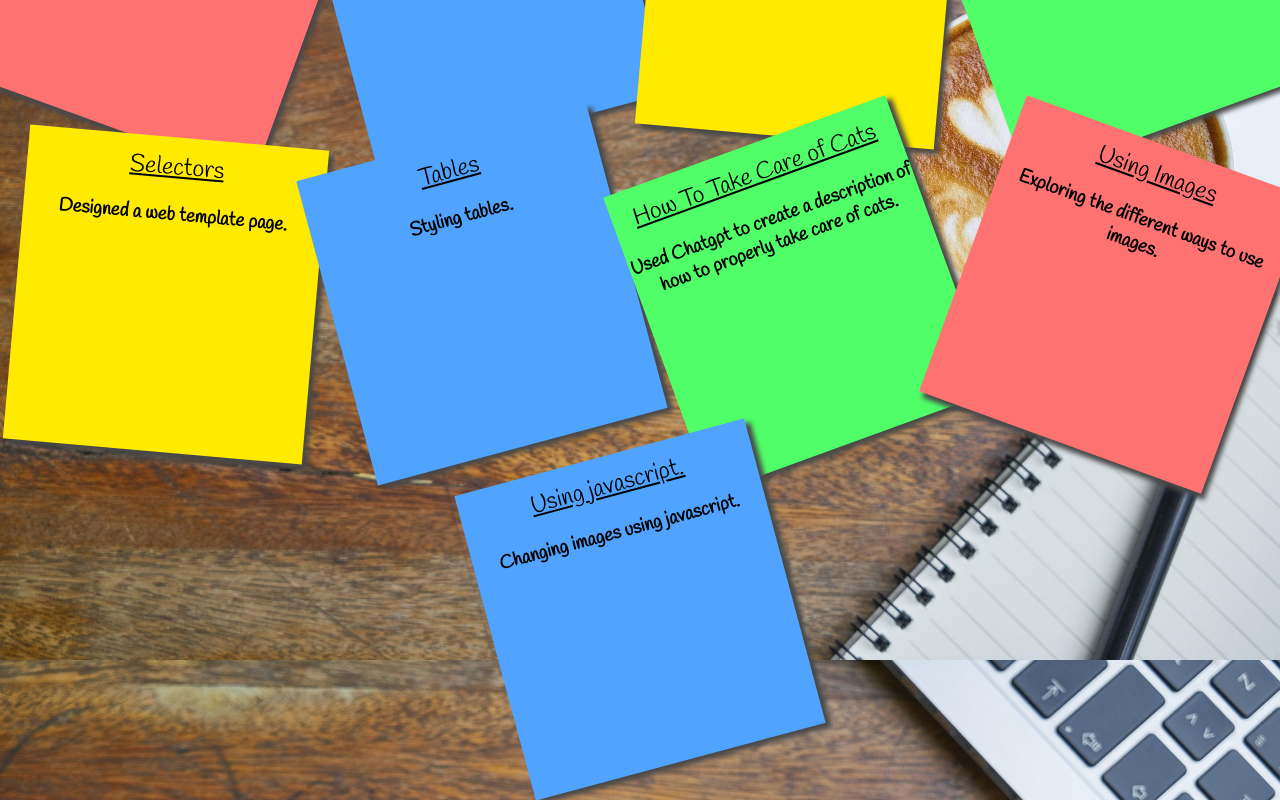
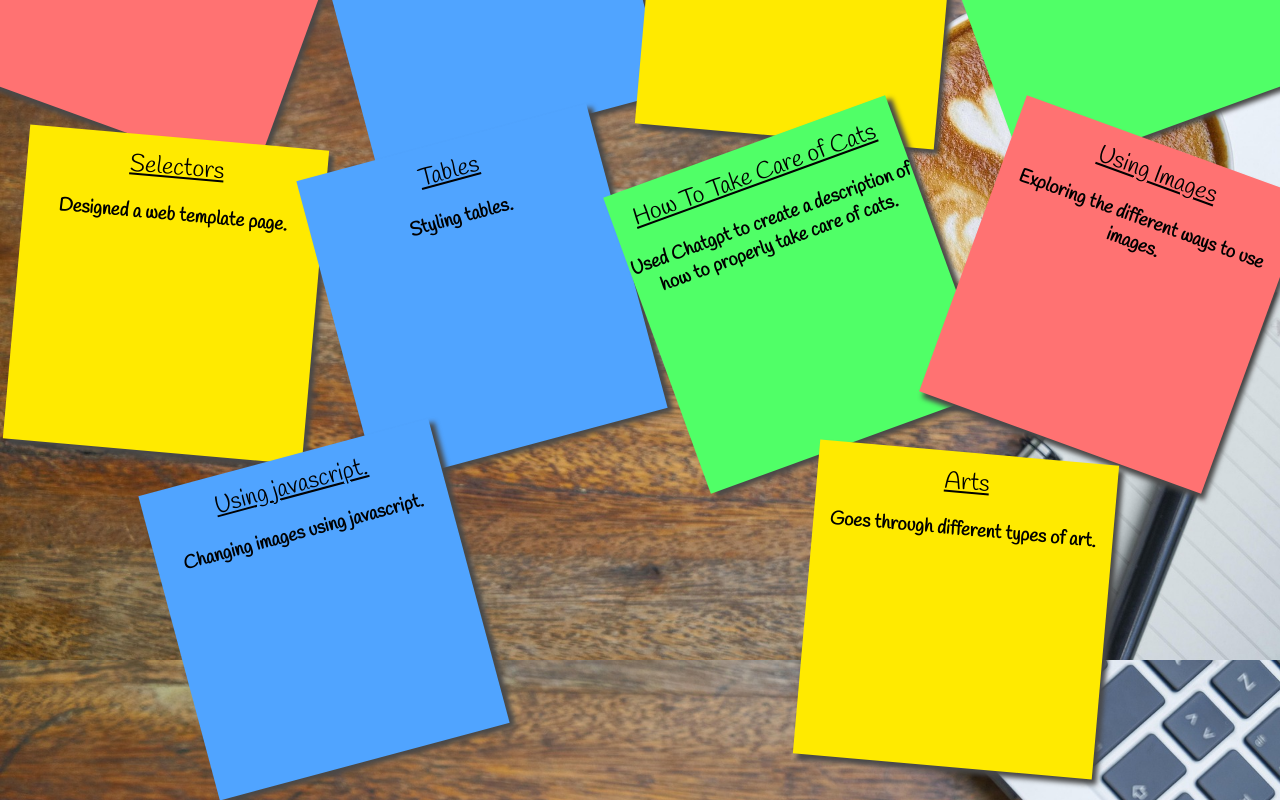
Before and after one commit to mholst07/ADD103, a plain HTML site: page ADD 103/index.html in a window 1280 px wide. Shown: the part 1048-1848 px from the top of the page. Drawn offline with Linux system fonts and the light colour scheme.

Commit message:
Add files via upload

```diff
--- a/ADD 103/index.html
+++ b/ADD 103/index.html
@@ -98,6 +98,10 @@
         <a href="Grid/index.html">Using javascript.</a>
         <h3>Changing images using javascript.</h3>
       </div>
+      <div class="yellow">
+        <a href="different_types_of_art/">Arts</a>
+        <h3>Goes through different types of art.</h3>
+      </div>
     </div>
   </body>
 </html>
```
